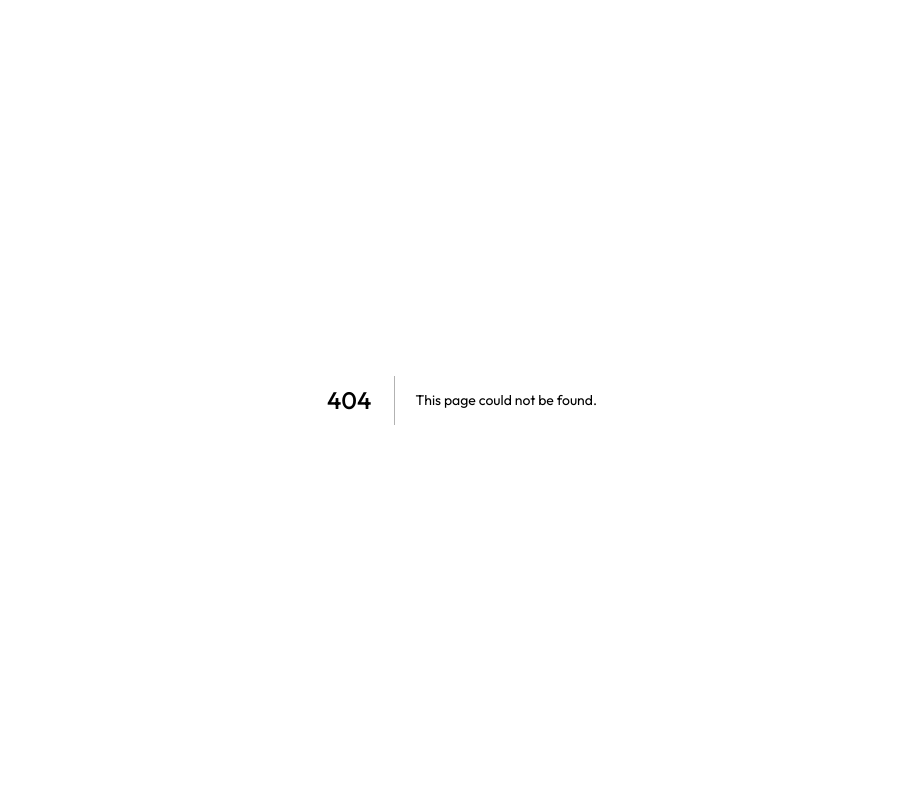
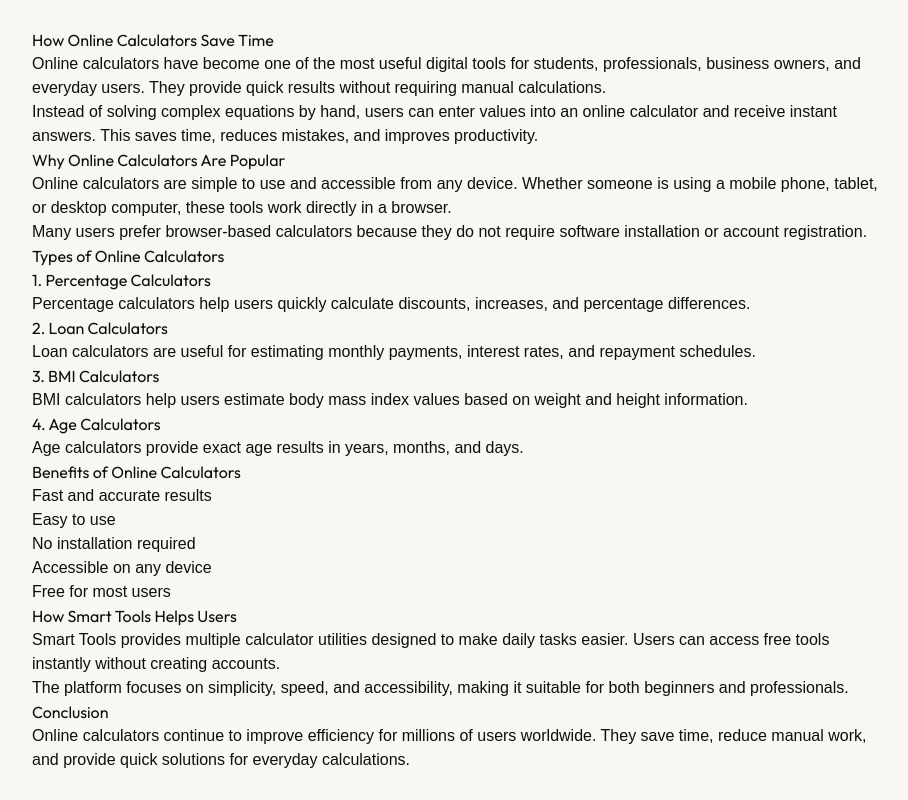
Before and after one commit to athersaud-smart-tools/smart-tools, a Next.js app: page /blog/how-online-calculators-save-time in a window 1280 px wide. Before the commit this address had no page. Shown: the whole page, without its empty margins (178-1086 px from the left). Built offline with nearby package versions, Linux system fonts and the light colour scheme.

Commit message:
added second detailed SEO article

```diff
--- /dev/null
+++ b/app/blog/how-online-calculators-save-time/page.tsx
@@ -0,0 +1,94 @@
+export default function ArticlePage() {
+  return (
+    <main style={{ padding: "20px", maxWidth: "900px", margin: "auto", fontFamily: "Arial" }}>
+
+      <h1>How Online Calculators Save Time</h1>
+
+      <p>
+        Online calculators have become one of the most useful digital tools
+        for students, professionals, business owners, and everyday users.
+        They provide quick results without requiring manual calculations.
+      </p>
+
+      <p>
+        Instead of solving complex equations by hand, users can enter values
+        into an online calculator and receive instant answers. This saves time,
+        reduces mistakes, and improves productivity.
+      </p>
+
+      <h2>Why Online Calculators Are Popular</h2>
+
+      <p>
+        Online calculators are simple to use and accessible from any device.
+        Whether someone is using a mobile phone, tablet, or desktop computer,
+        these tools work directly in a browser.
+      </p>
+
+      <p>
+        Many users prefer browser-based calculators because they do not require
+        software installation or account registration.
+      </p>
+
+      <h2>Types of Online Calculators</h2>
+
+      <h3>1. Percentage Calculators</h3>
+
+      <p>
+        Percentage calculators help users quickly calculate discounts,
+        increases, and percentage differences.
+      </p>
+
+      <h3>2. Loan Calculators</h3>
+
+      <p>
+        Loan calculators are useful for estimating monthly payments,
+        interest rates, and repayment schedules.
+      </p>
+
+      <h3>3. BMI Calculators</h3>
+
+      <p>
+        BMI calculators help users estimate body mass index values based on
+        weight and height information.
+      </p>
+
+      <h3>4. Age Calculators</h3>
+
+      <p>
+        Age calculators provide exact age results in years, months, and days.
+      </p>
+
+      <h2>Benefits of Online Calculators</h2>
+
+      <ul>
+        <li>Fast and accurate results</li>
+        <li>Easy to use</li>
+        <li>No installation required</li>
+        <li>Accessible on any device</li>
+        <li>Free for most users</li>
+      </ul>
+
+      <h2>How Smart Tools Helps Users</h2>
+
+      <p>
+        Smart Tools provides multiple calculator utilities designed to make
+        daily tasks easier. Users can access free tools instantly without
+        creating accounts.
+      </p>
+
+      <p>
+        The platform focuses on simplicity, speed, and accessibility, making
+        it suitable for both beginners and professionals.
+      </p>
+
+      <h2>Conclusion</h2>
+
+      <p>
+        Online calculators continue to improve efficiency for millions of
+        users worldwide. They save time, reduce manual work, and provide
+        quick solutions for everyday calculations.
+      </p>
+
+    </main>
+  );
+}
```
